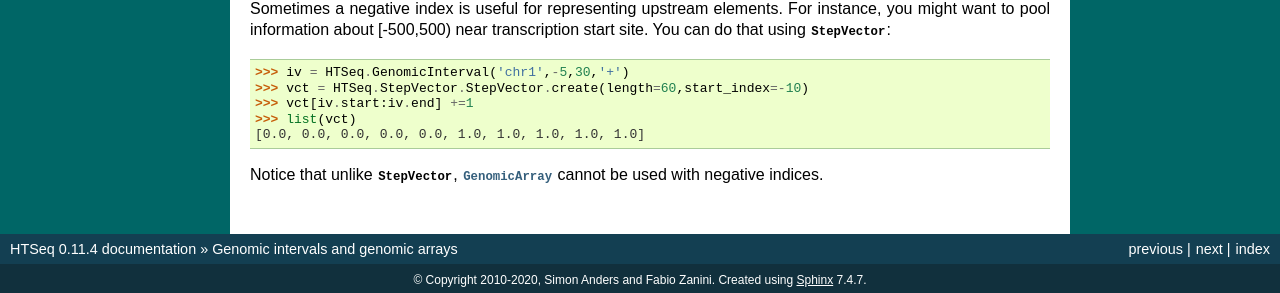
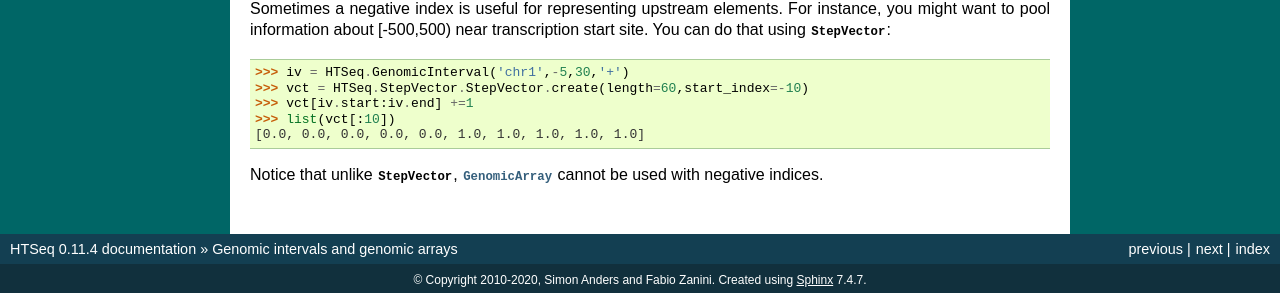
Before and after one commit to simon-anders/htseq, a Sphinx documentation site: the page built from python3/doc/genomic.rst, in a window 1280 px wide and 900 px high, scrolled down 5460 px. Shown: the part 604-897 px from the top of the window. Built offline with Sphinx 7.4.7, drawn with Linux system fonts in a browser that asks for light colours.

```diff
--- a/python3/doc/genomic.rst
+++ b/python3/doc/genomic.rst
@@ -369,7 +369,7 @@ Sometimes a negative index is useful for representing upstream elements. For ins
    >>> iv = HTSeq.GenomicInterval('chr1',-5,30,'+')
    >>> vct = HTSeq.StepVector.StepVector.create(length=60,start_index=-10)
    >>> vct[iv.start:iv.end] +=1
-   >>> list(vct)
+   >>> list(vct[:10])
    [0.0, 0.0, 0.0, 0.0, 0.0, 1.0, 1.0, 1.0, 1.0, 1.0]
 
 Notice that unlike :class:`StepVector`, :class:`GenomicArray` cannot be used with negative indices.
```
